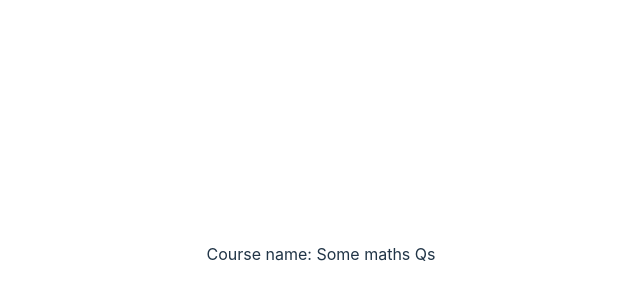
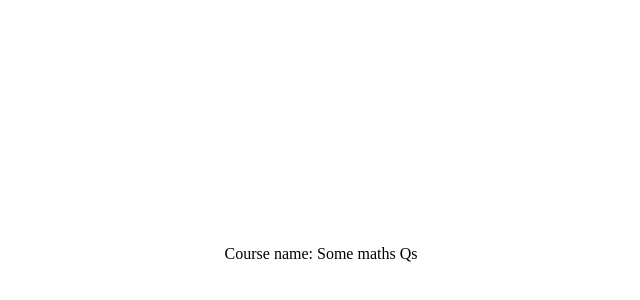
Before and after one commit to Samir70/show-course-progress, a Vue app: page / in a window 1280 px wide. Shown: the part 146-446 px from the top of the page, without its empty margins (319-959 px from the left). Built offline with nearby package versions, Linux system fonts and the light colour scheme.

Commit message:
remove most of boiler plate css

```diff
--- a/src/style.css
+++ b/src/style.css
@@ -1,38 +1,3 @@
-:root {
-  font-family: Inter, Avenir, Helvetica, Arial, sans-serif;
-  font-size: 16px;
-  line-height: 24px;
-  font-weight: 400;
-
-  color-scheme: light dark;
-  color: rgba(255, 255, 255, 0.87);
-  background-color: #242424;
-
-  font-synthesis: none;
-  text-rendering: optimizeLegibility;
-  -webkit-font-smoothing: antialiased;
-  -moz-osx-font-smoothing: grayscale;
-  -webkit-text-size-adjust: 100%;
-}
-
-a {
-  font-weight: 500;
-  color: #646cff;
-  text-decoration: inherit;
-}
-a:hover {
-  color: #535bf2;
-}
-
-a {
-  font-weight: 500;
-  color: #646cff;
-  text-decoration: inherit;
-}
-a:hover {
-  color: #535bf2;
-}
-
 body {
   margin: 0;
   display: flex;
@@ -41,50 +6,9 @@
   min-height: 100vh;
 }
 
-h1 {
-  font-size: 3.2em;
-  line-height: 1.1;
-}
-
-button {
-  border-radius: 8px;
-  border: 1px solid transparent;
-  padding: 0.6em 1.2em;
-  font-size: 1em;
-  font-weight: 500;
-  font-family: inherit;
-  background-color: #1a1a1a;
-  cursor: pointer;
-  transition: border-color 0.25s;
-}
-button:hover {
-  border-color: #646cff;
-}
-button:focus,
-button:focus-visible {
-  outline: 4px auto -webkit-focus-ring-color;
-}
-
-.card {
-  padding: 2em;
-}
-
 #app {
   max-width: 1280px;
   margin: 0 auto;
   padding: 2rem;
   text-align: center;
 }
-
-@media (prefers-color-scheme: light) {
-  :root {
-    color: #213547;
-    background-color: #ffffff;
-  }
-  a:hover {
-    color: #747bff;
-  }
-  button {
-    background-color: #f9f9f9;
-  }
-}
```
